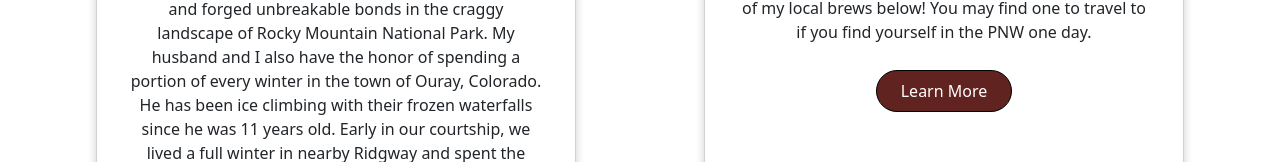
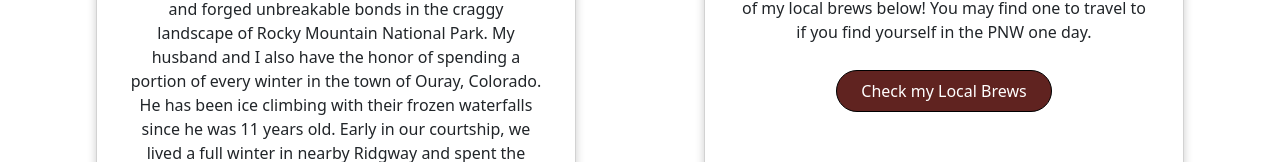
Before and after one commit to vajesik/brew-pulse, a React (Create React App) app: page /about in a window 1280 px wide. Shown: the part 773-935 px from the top of the page. Built offline with nearby package versions, Linux system fonts and the light colour scheme.

Commit message:
links to our town

```diff
--- a/src/About.js
+++ b/src/About.js
@@ -4,6 +4,7 @@ import Button from "react-bootstrap/Button";
 import { FontAwesomeIcon } from "@fortawesome/react-fontawesome";
 import { faGithub, faLinkedin } from "@fortawesome/free-brands-svg-icons";
 import "./About.css";
+import { Link } from "react-router-dom"
 
 //Image imports
 function importAll(r) {
@@ -26,7 +27,7 @@ function About() {
       imageUrl: "vajesik.jpg",
       description:
         "Please enjoy one of my early projects in my new adventure becoming a software engineer - Brew Pulse! - just as I, after many a long, fatiguing day climbing or skiing in the mountains, have enjoyed an ice-cold beer brewed and poured to perfection by the breweries featured here.\n\nI am privileged to intimately know the mountains surrounding my home in Estes Park, Colorado. I have challenged my fortitude, expanded my comfort zone, and forged unbreakable bonds in the craggy landscape of Rocky Mountain National Park. My husband and I also have the honor of spending a portion of every winter in the town of Ouray, Colorado.  He has been ice climbing with their frozen waterfalls since he was 11 years old.  Early in our courtship, we lived a full winter in nearby Ridgway and spent the short days ice climbing and backcountry skiing off Red Mountain Pass.  We are fortunate the community welcomes us back each year. The growth I experienced exploring the mountains these last dozen-plus years has solidified in me the certainty that I am capable of seemingly impossible things if I simply determine myself to be.",
-      buttonLink: "#",
+      buttonLink: "featured_towns/Estes%20Park",
       githubLink: "https://github.com/vanessa-jesik",
       linkedinLink: "https://linkedin.com/in/vanessa-jesik",
     },
@@ -35,7 +36,7 @@ function About() {
       imageUrl: "headshotrrae.png",
       description:
         "I started off living in Tampa, Florida, and spent the vast majority of my life there. In late 2022, though, we packed up and moved to the beautiful PNW. Portland and Vancouver are both wonderful cities, and I love exploring the local restaurants(food carts included!), some excellent local beer (Cascade's sours are so good) and cider (huge shoutout to Schilling, their mule cider is 10/10) and nature. I also switched into learning software development at the same time we moved, starting in Ruby on Rails and now learning other languages and enjoying the process. I joke that I'm a human trill, having been a music teacher, baker, hairstylist, and now this! When I'm not hacking away, I absolutely love playing video games, throwing down in the kitchen with my husband, cuddling with my two cats, and watching a ton of sci-fi shows. Anyway, I hope you enjoy our project, Brew Pulse, created in our second phase of Flatiron School. Also, check out some of my local brews below! You may find one to travel to if you find yourself in the PNW one day.",
-      buttonLink: "#",
+      buttonLink: "/featured_towns/Vancouver",
       githubLink: "https://github.com/rae-stanton",
       linkedinLink: "https://linkedin.com/in/rae-stanton",
     },
@@ -99,7 +100,7 @@ function About() {
               }}
               href={card.buttonLink}
             >
-              Learn More
+              Check my Local Brews
             </Button>
           </Card.Body>
         </Card>
```
